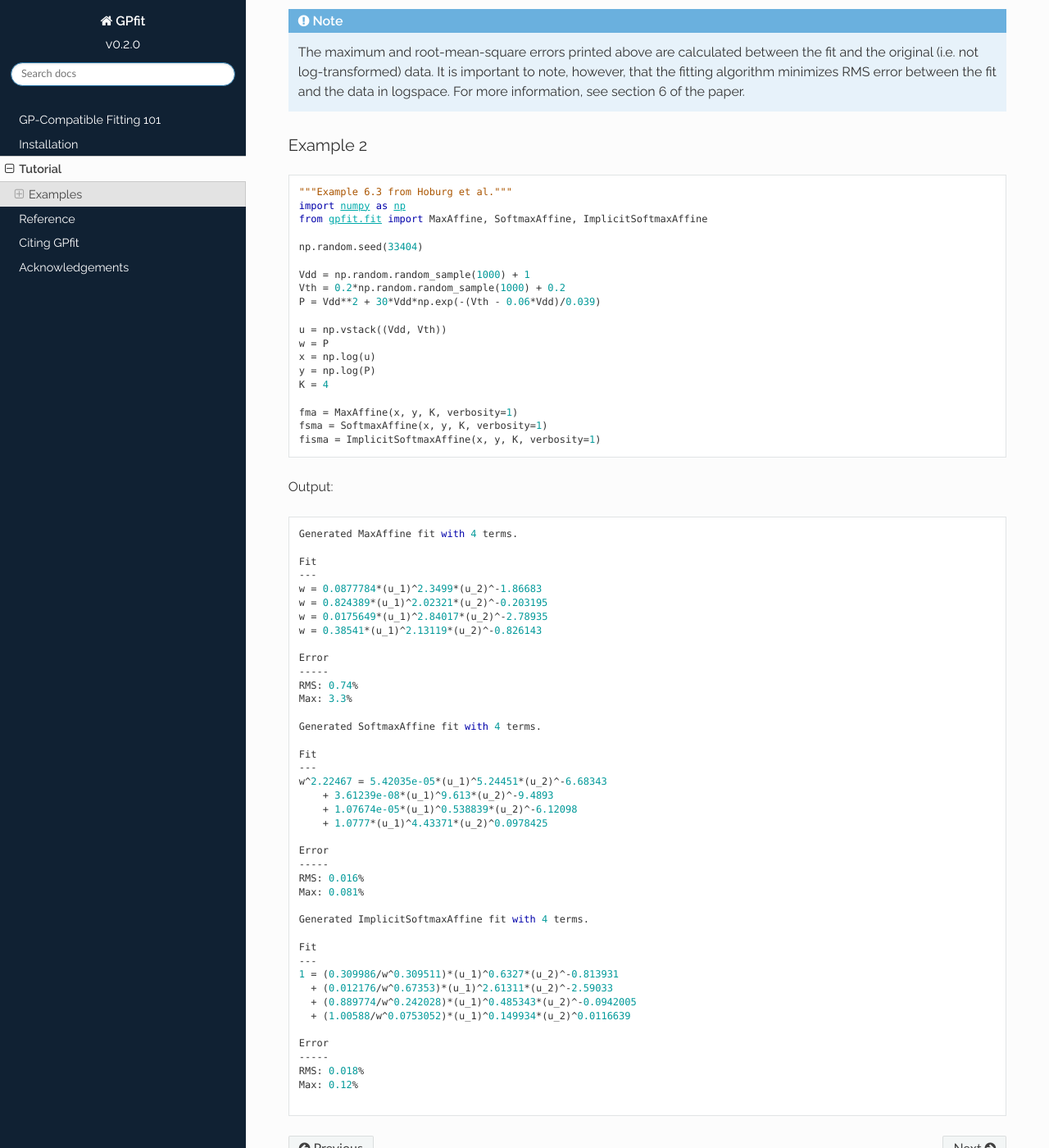
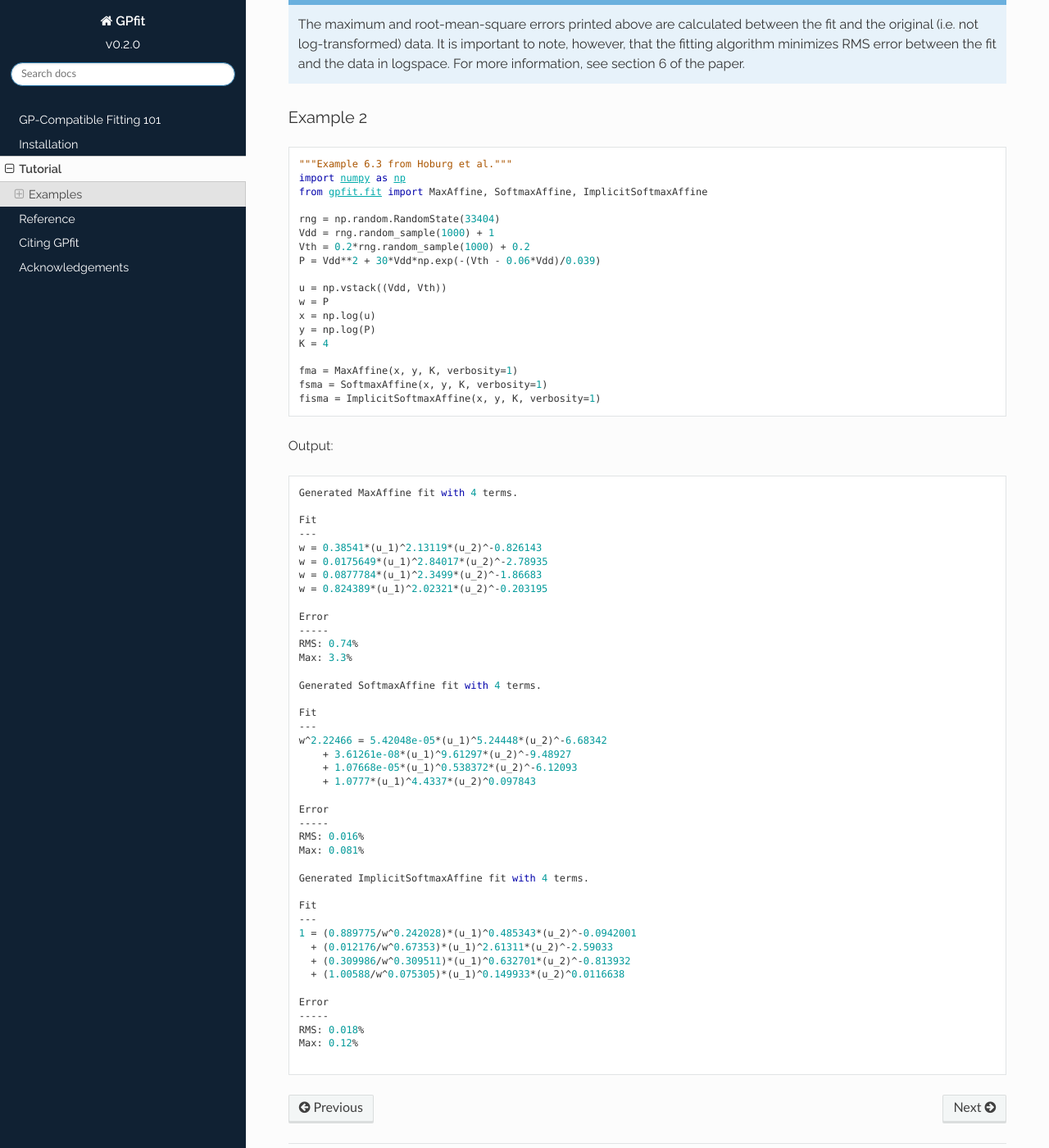
Before and after one commit to convexengineering/gpfit, a Sphinx documentation site: the page built from docs/source/tutorial.rst, in a window 1280 px wide and 1400 px high, scrolled down 2106 px. Shown: the whole window at 82% size. Built offline with Sphinx 7.4.7 and the Read the Docs theme 2.0.0, drawn with Linux system fonts in a browser that asks for light colours; some of the changed text lies outside the part shown.

Commit message:
No more seeds anywhere (#105)

```diff
--- a/docs/source/examples/ex1.py
+++ b/docs/source/examples/ex1.py
@@ -1,8 +1,6 @@
 """Example 6.1 from Hoburg et al."""
 import numpy as np
 from gpfit.fit import MaxAffine, SoftmaxAffine, ImplicitSoftmaxAffine
-
-np.random.seed(33404)
 
 u = np.logspace(0, np.log10(3), 101)
 w = (u**2 + 3)/(u + 1)**2
--- a/docs/source/examples/ex2.py
+++ b/docs/source/examples/ex2.py
@@ -2,10 +2,9 @@
 import numpy as np
 from gpfit.fit import MaxAffine, SoftmaxAffine, ImplicitSoftmaxAffine
 
-np.random.seed(33404)
-
-Vdd = np.random.random_sample(1000) + 1
-Vth = 0.2*np.random.random_sample(1000) + 0.2
+rng = np.random.RandomState(33404)
+Vdd = rng.random_sample(1000) + 1
+Vth = 0.2*rng.random_sample(1000) + 0.2
 P = Vdd**2 + 30*Vdd*np.exp(-(Vth - 0.06*Vdd)/0.039)
 
 u = np.vstack((Vdd, Vth))
--- a/docs/source/examples/ex2_output.txt
+++ b/docs/source/examples/ex2_output.txt
@@ -2,10 +2,10 @@
 
 Fit
 ---
+w = 0.38541*(u_1)^2.13119*(u_2)^-0.826143
+w = 0.0175649*(u_1)^2.84017*(u_2)^-2.78935
 w = 0.0877784*(u_1)^2.3499*(u_2)^-1.86683
 w = 0.824389*(u_1)^2.02321*(u_2)^-0.203195
-w = 0.0175649*(u_1)^2.84017*(u_2)^-2.78935
-w = 0.38541*(u_1)^2.13119*(u_2)^-0.826143
 
 Error
 -----
@@ -16,10 +16,10 @@
 
 Fit
 ---
-w^2.22467 = 5.42035e-05*(u_1)^5.24451*(u_2)^-6.68343
-    + 3.61239e-08*(u_1)^9.613*(u_2)^-9.4893
-    + 1.07674e-05*(u_1)^0.538839*(u_2)^-6.12098
-    + 1.0777*(u_1)^4.43371*(u_2)^0.0978425
+w^2.22466 = 5.42048e-05*(u_1)^5.24448*(u_2)^-6.68342
+    + 3.61261e-08*(u_1)^9.61297*(u_2)^-9.48927
+    + 1.07668e-05*(u_1)^0.538372*(u_2)^-6.12093
+    + 1.0777*(u_1)^4.4337*(u_2)^0.097843
 
 Error
 -----
@@ -30,10 +30,10 @@
 
 Fit
 ---
-1 = (0.309986/w^0.309511)*(u_1)^0.6327*(u_2)^-0.813931
+1 = (0.889775/w^0.242028)*(u_1)^0.485343*(u_2)^-0.0942001
   + (0.012176/w^0.67353)*(u_1)^2.61311*(u_2)^-2.59033
-  + (0.889774/w^0.242028)*(u_1)^0.485343*(u_2)^-0.0942005
-  + (1.00588/w^0.0753052)*(u_1)^0.149934*(u_2)^0.0116639
+  + (0.309986/w^0.309511)*(u_1)^0.632701*(u_2)^-0.813932
+  + (1.00588/w^0.075305)*(u_1)^0.149933*(u_2)^0.0116638
 
 Error
 -----
```
Also changed, not shown: docs/source/examples/ex1_output.txt (+6 -6 lines), 3 other files.
